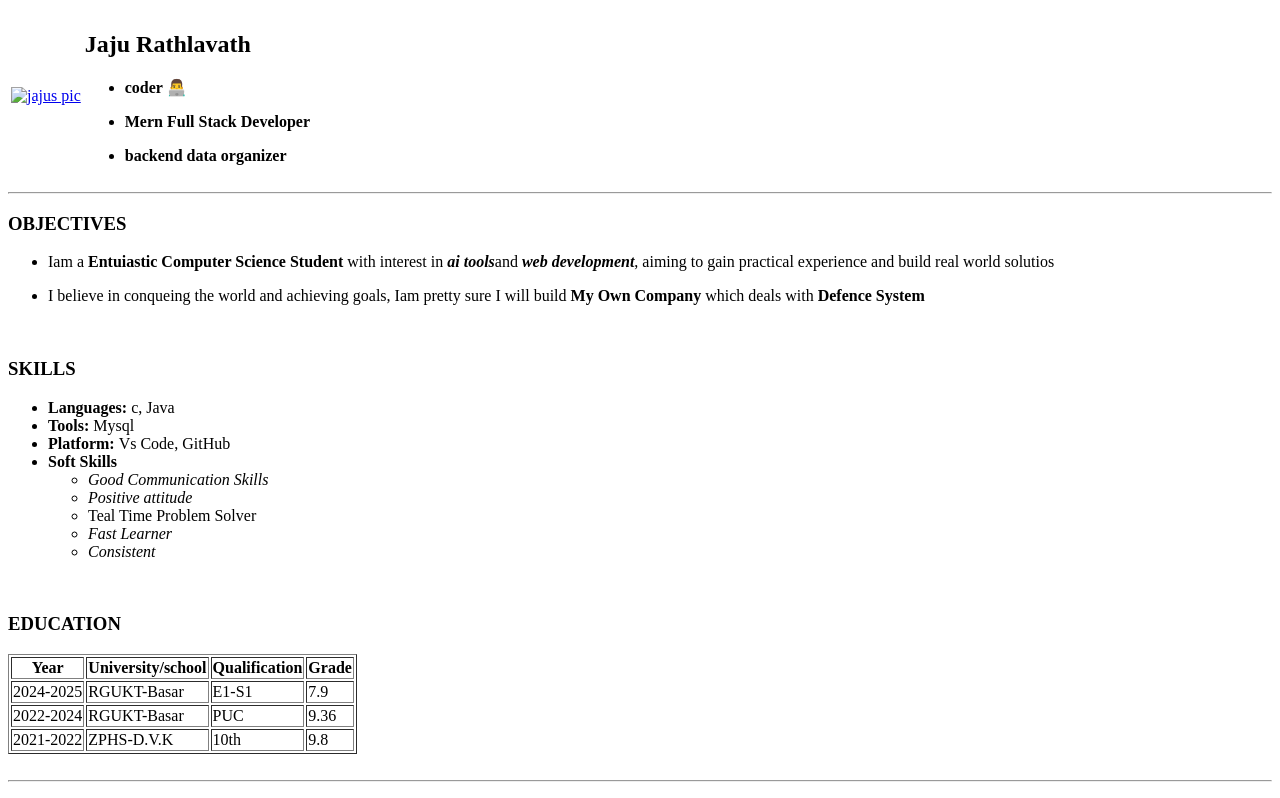
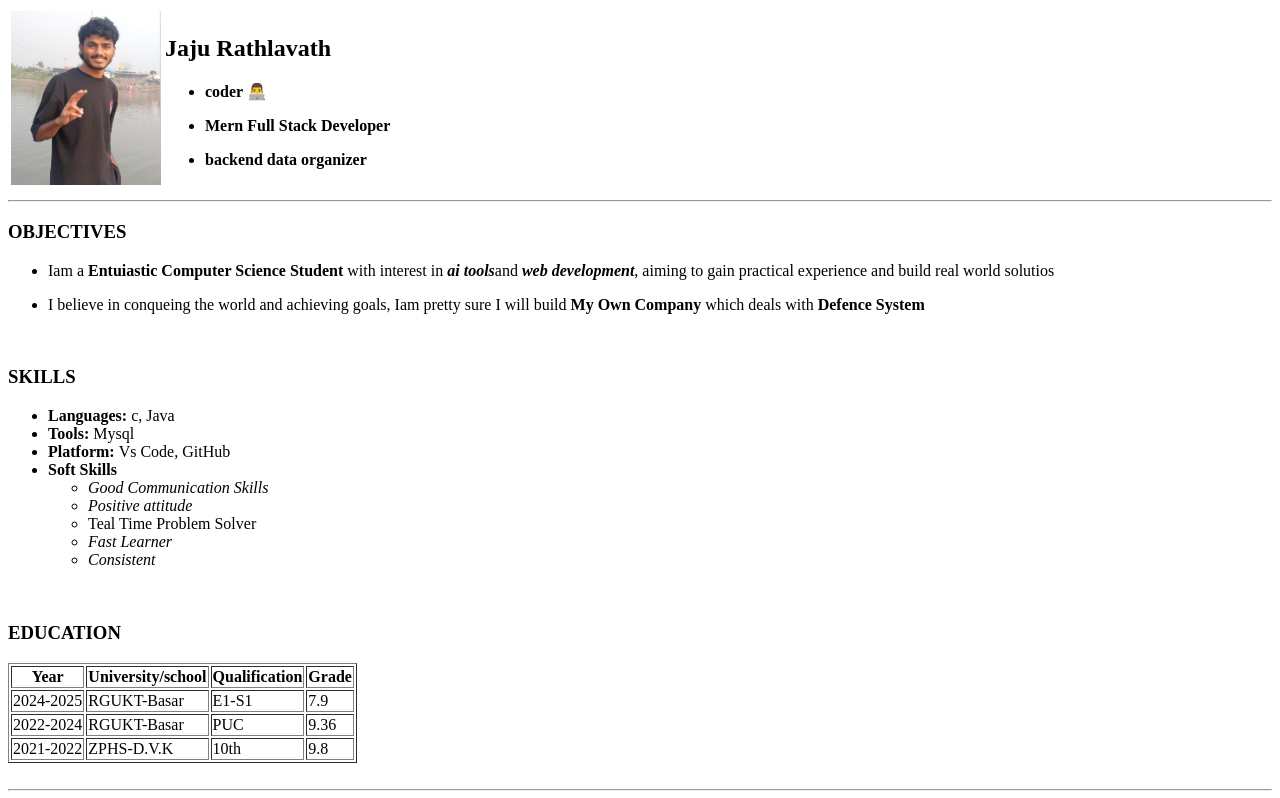
Before and after one commit to jajuR5/My-Resume, a plain HTML site: page index.html in a window 1280 px wide. Shown: the top 798 px of the page. Drawn offline with Linux system fonts and the light colour scheme.

Commit message:
Update index.html

```diff
--- a/index.html
+++ b/index.html
@@ -9,7 +9,7 @@
     <header>
     <table>
         <tr>
-            <td><a href="https://www.instagram.com/jaju_uchiha/"><img alt="jajus pic" src="./photos/IMG-20250830-WA0002[1].jpg" width="150"></a></td>
+            <td><a href="https://www.instagram.com/jaju_uchiha/"><img alt="jajus pic" src="./IMG-20250830-WA0002[1].jpg" width="150"></a></td>
             <td><h2>Jaju Rathlavath</h2><ul>
             <li><p><b>coder 👨‍💻</b></p></li>
             <li><p><b>Mern Full Stack Developer</b></p></li>
```
